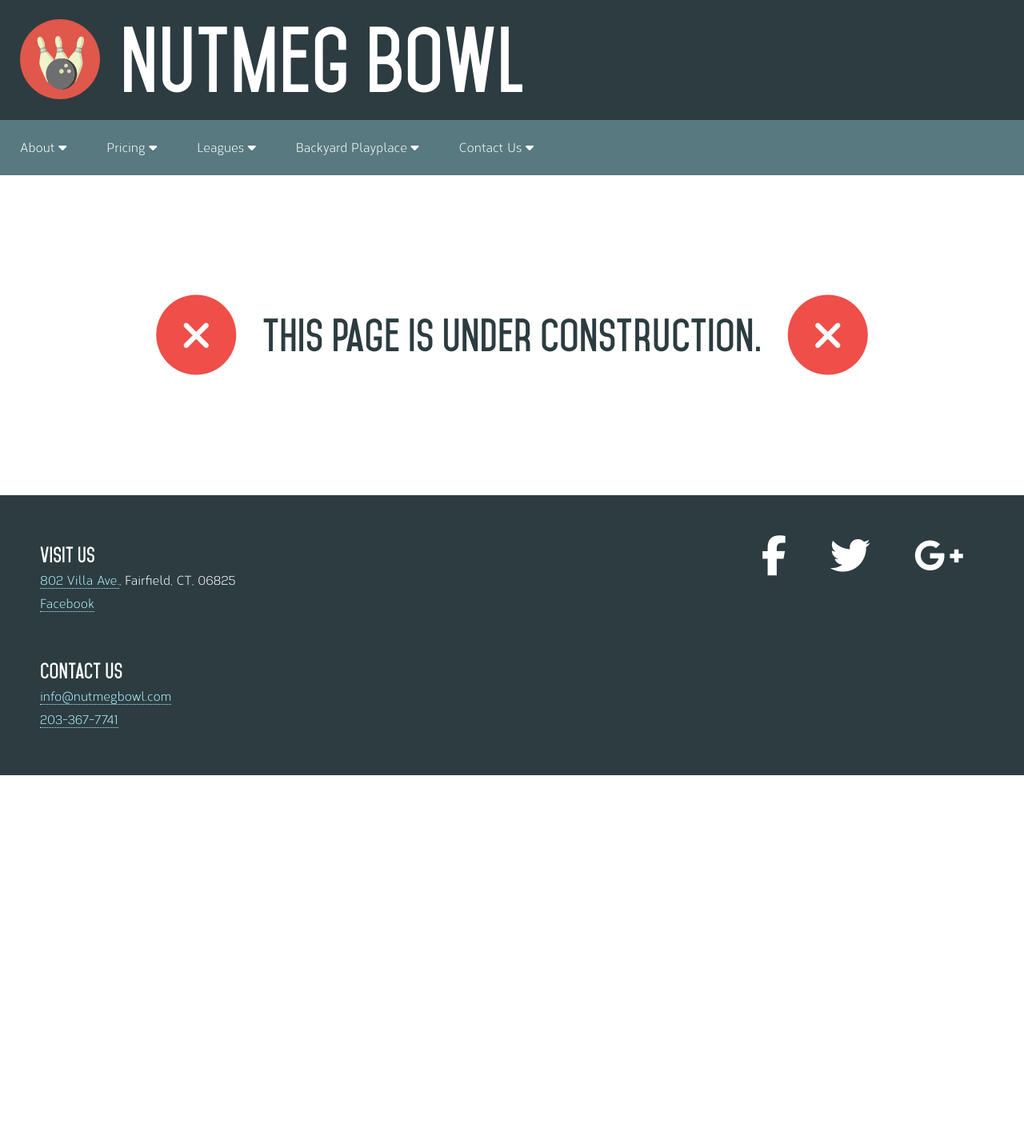
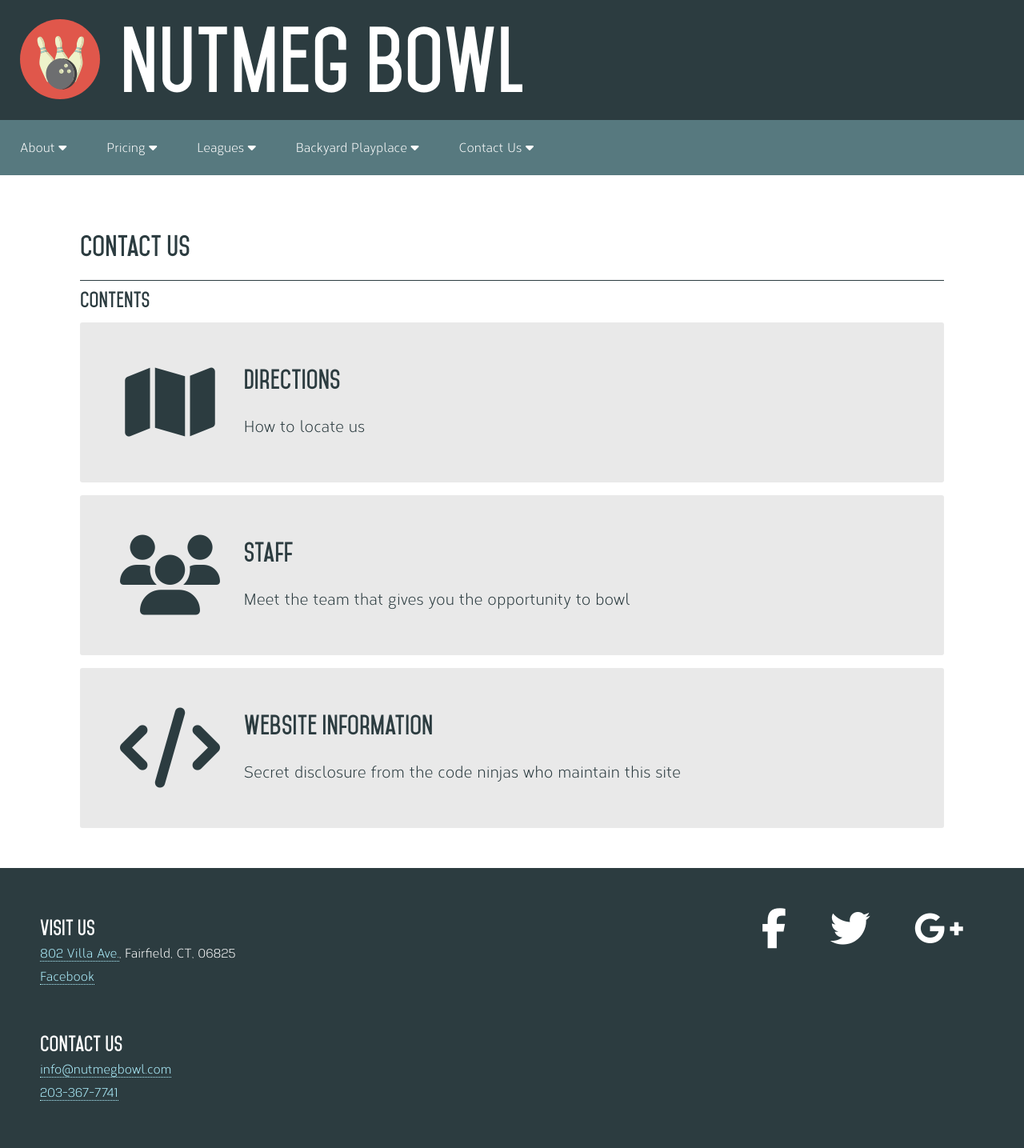
Before and after one commit to jlam55555/nutmegbowl, a Jekyll site: the page built from contact/index.html, in a window 1280 px wide. Shown: the whole page at 80% size. Built offline with Jekyll 4.4.1, drawn with Linux system fonts in a browser that asks for light colours; nearby versions of some CDN libraries; before the commit the page ends 969 px from its top, so only the background shows below that.

Commit message:
Implemented listnig page for contact category

```diff
--- a/contact/directions.html
+++ b/contact/directions.html
@@ -1,6 +1,9 @@
 ---
 layout: default
 title: Directions
+category: contact us
+description: How to locate us
+icon: map
 ---
 
 <h1>Directions</h1>
--- a/contact/index.html
+++ b/contact/index.html
@@ -1,6 +1,5 @@
 ---
-layout: default
+layout: listing
 title: Contact Us
+category: contact us
 ---
-
-<p class="underConstruction"><span class="fa-stack first"><i class="fa fa-stack-2x fa-circle dangerText"></i><i class="fa fa-stack-1x fa-close lightText"></i></span>This page is under construction.<span class="fa-stack second"><i class="fa fa-stack-2x fa-circle dangerText"></i><i class="fa fa-stack-1x fa-close lightText"></i></span></p>
--- a/contact/staff.html
+++ b/contact/staff.html
@@ -1,6 +1,9 @@
 ---
 layout: default
 title: Staff
+category: contact us
+description: Meet the team that gives you the opportunity to bowl
+icon: users
 ---
 
 <link rel="stylesheet" type="text/css" href="res/staff.html.css" />
--- a/contact/website_information.html
+++ b/contact/website_information.html
@@ -1,6 +1,9 @@
 ---
 layout: default
 title: Website Information
+category: contact us
+description: Secret disclosure from the code ninjas who maintain this site
+icon: code
 ---
 
 <h1>Website Information</h1>
```
